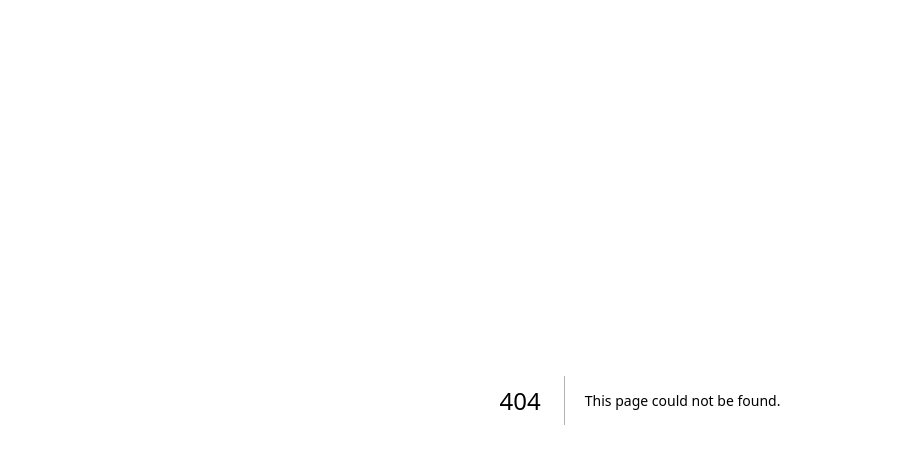
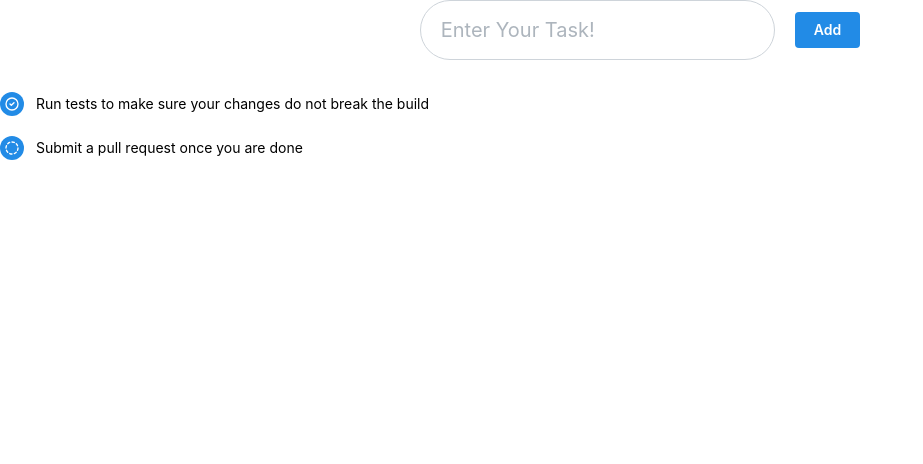
Before and after one commit to EkhfaHossain/To-Do, a Next.js app in the folder todo-list/: page /TodoList in a window 1280 px wide. Before the commit this address had no page. Shown: the top 464 px of the page, without its empty margins (0-923 px from the left). Built offline with nearby package versions, Linux system fonts and the light colour scheme.

Commit message:
Created Input field and Add Button

```diff
--- /dev/null
+++ b/todo-list/src/pages/TodoList.js
@@ -0,0 +1,58 @@
+import React, {useState} from "react";
+import { Button, TextInput, Flex, Container, Space, List, ThemeIcon } from "@mantine/core";
+import { IconCircleCheck, IconCircleDashed } from '@tabler/icons-react';
+
+const TodoList = () => {
+
+  const[task, setTask] = useState('');
+  const[taskList, setTaskList] = useState([]);
+
+  const handleTaskChange = (e) => {
+      const newValue = e.currentTarget.value;
+      console.log(newValue);
+      setTask(newValue);
+    }
+
+  const submitHandler = (e) =>{
+    e.preventDefault()
+    setTask("");
+  }
+
+
+    return (
+    <>
+    <Flex justify="center" align="center" direction="row" wrap="wrap">
+    <TextInput value={task} size="xl" radius="xl"
+    placeholder="Enter Your Task!"
+    onChange={handleTaskChange}/>
+    <Space w="lg"/>
+    <Button>Add</Button>
+    </Flex>
+    <Space h="xl"/>
+    <List
+    spacing="lg"
+    size="sm"
+    center
+    icon={
+      <ThemeIcon color="blue" size={24} radius="xl">
+        <IconCircleCheck size="1rem" />
+      </ThemeIcon>
+    }
+  >
+    <List.Item>Run tests to make sure your changes do not break the build</List.Item>
+      <List.Item
+        icon={
+          <ThemeIcon color="blue" size={24} radius="xl">
+            <IconCircleDashed size="1rem" />
+          </ThemeIcon>
+        }
+      >
+        Submit a pull request once you are done
+      </List.Item>
+    </List>
+   </>
+
+  );
+}
+
+export default TodoList;
```
Also changed, not shown: todo-list/src/pages/style.module.css (added, +13 -0 lines).
